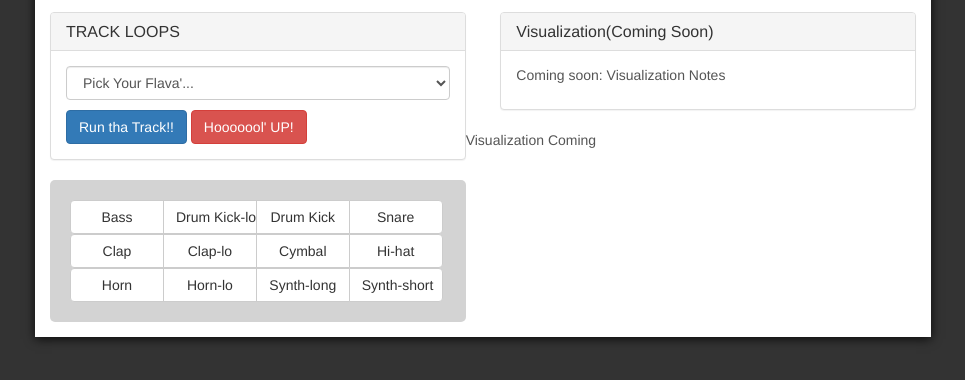
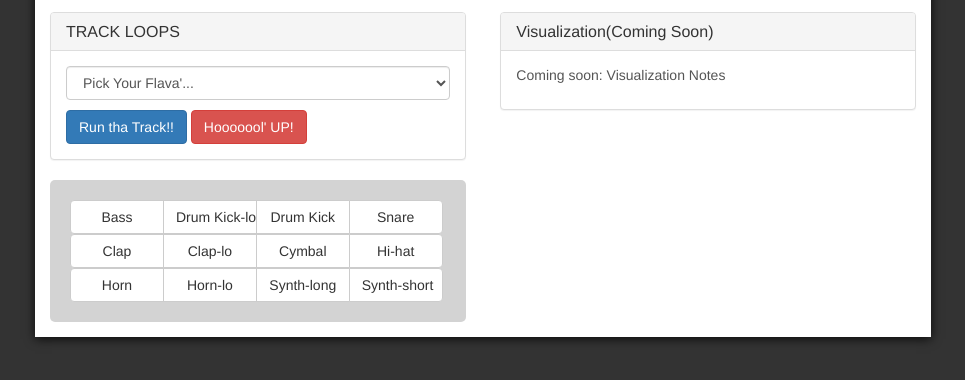
Before and after one commit to omariwallace/Got-Rhythm, a website: page views/index.html in a window 1280 px wide. Shown: the part 138-518 px from the top of the page, without its empty margins (157-1122 px from the left). Drawn offline with nearby package versions, Linux system fonts and the light colour scheme; files that its build step writes are made by us from their sources; no server answers.

Commit message:
removed duplicative "visualizaiton coming" div

```diff
--- a/views/index.html
+++ b/views/index.html
@@ -60,7 +60,6 @@
           <p>Coming soon: Visualization Notes</p>
         </div>
       </div>
-      <div>Visualization Coming</div>
     <!-- <canvas id="synth-pad"></canvas> -->
   </div>
 
```
